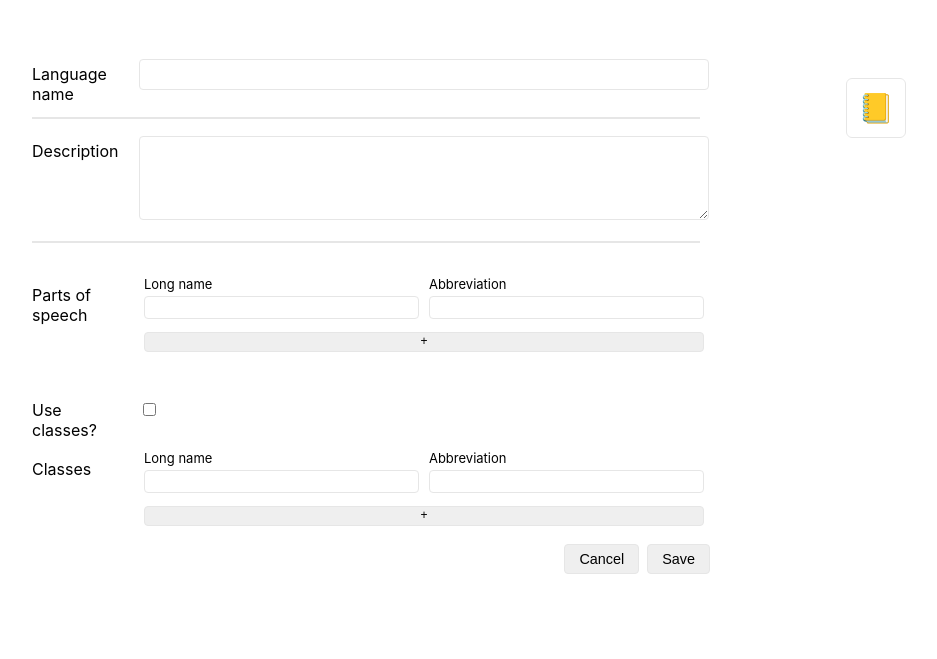
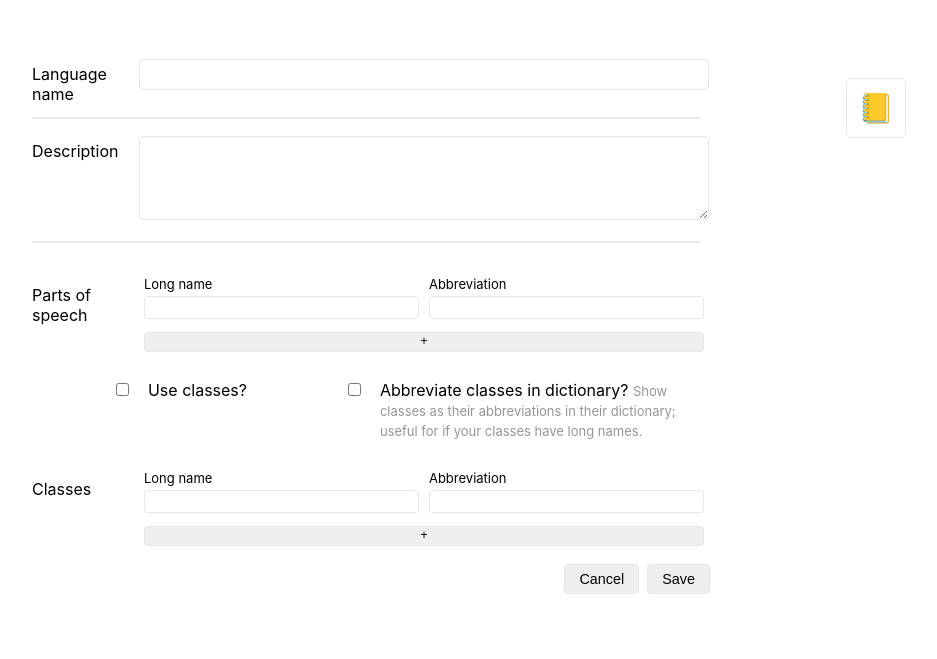
Before and after one commit to seaming/lang-tool, a Python web app: template templates/edit_lang.html in a window 1280 px wide. Shown: the top 659 px of the page, without its empty margins (274-1211 px from the left). Run offline with Jinja, Linux system fonts and the light colour scheme; the template is opened without the code that fills it, so the values that code supplies are empty.

Commit message:
class abbreviation in dictionary

```diff
--- a/models.py
+++ b/models.py
@@ -16,6 +16,7 @@ class Language(BaseModel):
     description = TextField(default='')
 
     use_classes = BooleanField(default=True)
+    abbreviate_classes = BooleanField(default=False)
 
     def parts_of_speech(self):
         return self.classifiers.where(WordClassifier.type == CLASSIFIER_TYPE_POS)
--- a/templates/edit_lang.html
+++ b/templates/edit_lang.html
@@ -50,12 +50,17 @@
     </div>
   </div>
 
+  <div class="row">
+    <div class="col-2"><input type="checkbox" name="use_classes" {% if lang.use_classes %}checked{% endif %} class="float-right"></div>
+    <div class="col-3 form-label">Use classes?</div>
+
+    <div class="col-1"><input type="checkbox" name="abbreviate_classes" {% if lang.abbreviate_classes %}checked{% endif
+        %} class="float-right"></div>
+    <div class="col-6 form-label">Abbreviate classes in dictionary? <span class="text-muted small">Show classes as
+        their abbreviations in their dictionary; useful for if your classes have long names.</span></div>
+  </div>
+
   <br>
-
-  <div class="row">
-    <div class="col-2 form-label">Use classes?</div>
-    <div class="col-10"><input type="checkbox" name="use_classes" {% if lang.use_classes %}checked{% endif %}></div>
-  </div>
 
   <div class="row">
     <div class="col-2 form-label">Classes</div>
--- a/templates/view_lang.html
+++ b/templates/view_lang.html
@@ -44,7 +44,8 @@
       <td>{{ word.nat }}</td>
       <td class="small text-muted">{{ word.pos|convert_pos(lang) }}</td>
       {% if lang.use_classes %}<td class="small text-muted">
-        {{ word.list_classes()|map('convert_class', lang)|join(', ') }}
+        {% if lang.abbreviate_classes %}{{ word.list_classes()|join(', ') }}
+        {% else %}{{ word.list_classes()|map('convert_class', lang)|join(', ') }}{% endif %}
       </td>{% endif %}
       <td {% if word.definitions|length > 50 %}class="small-text"{% endif %}>{{ word.list_definitions()|join('; ') }}</td>
     </tr>
--- a/views.py
+++ b/views.py
@@ -87,6 +87,7 @@ def save_lang(code):
     lang.name = request.form.get('name', 'Unnamed language')
     lang.description = request.form.get('description', '')
     lang.use_classes = request.form.get('use_classes') is not None
+    lang.abbreviate_classes = request.form.get('abbreviate_classes') is not None
     lang.save()
 
     classifiers = {}
```
